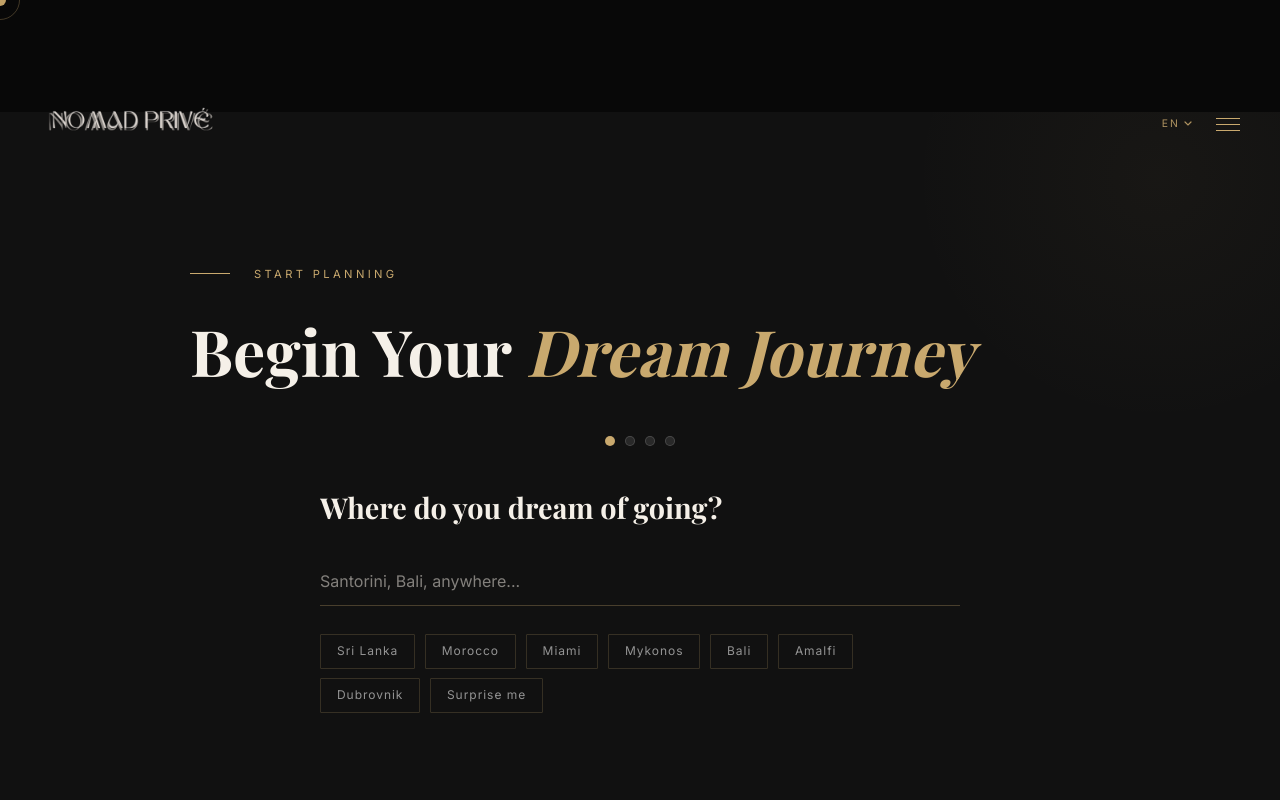
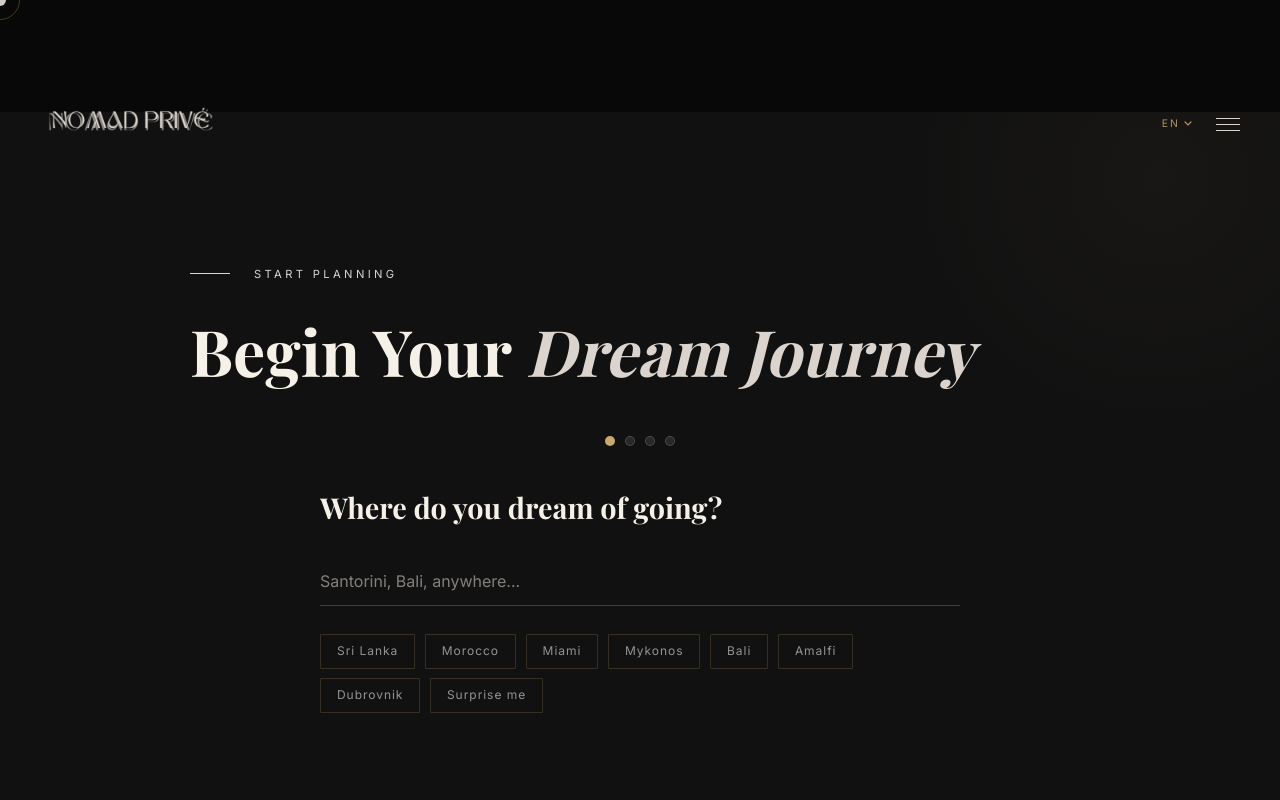
Before and after one commit to LordMajor2000/nomad-prive, a Next.js app: page /en/contact in a window 1280 px wide. Shown: the top 800 px of the page. Built offline with nearby package versions, Linux system fonts and the light colour scheme.

Commit message:
fix locale page, remove map/blog from home, packages first, new colors, referral field

```diff
--- a/app/[locale]/page.tsx
+++ b/app/[locale]/page.tsx
@@ -5,11 +5,8 @@ import Navigation from "@/components/Navigation";
 import Preloader from "@/components/Preloader";
 import HeroSection from "@/components/HeroSection";
 import ServicesStrip from "@/components/ServicesStrip";
-import WorldMap from "@/components/WorldMap";
+import PackagesPreview from "@/components/PackagesPreview";
 import AboutSection from "@/components/AboutSection";
-import DestinationsPreview from "@/components/DestinationsPreview";
-import PackagesPreview from "@/components/PackagesPreview";
-import BlogPreview from "@/components/BlogPreview";
 import QuizCTA from "@/components/QuizCTA";
 import ContactSection from "@/components/ContactSection";
 import Footer from "@/components/Footer";
@@ -26,11 +23,8 @@ export default function LocaleHome() {
         <Navigation />
         <HeroSection />
         <ServicesStrip />
-        <WorldMap />
+        <PackagesPreview />
         <AboutSection />
-        <DestinationsPreview />
-        <PackagesPreview />
-        <BlogPreview />
         <QuizCTA />
         <ContactSection />
         <Footer />
--- a/app/globals.css
+++ b/app/globals.css
@@ -4,11 +4,11 @@
   --bg-primary: #080808;
   --bg-surface: #111111;
   --bg-surface-2: #161616;
-  --gold-primary: #C9A96E;
-  --gold-light: #E8D5B0;
+  --gold-primary: #DBD4CE;
+  --gold-light: #EDEAE3;
   --cream: #F5F0E8;
   --muted: #888880;
-  --border: rgba(201, 169, 110, 0.2);
+  --border: rgba(219, 212, 206, 0.2);
 }
 
 @theme inline {
--- a/components/PlanningForm.tsx
+++ b/components/PlanningForm.tsx
@@ -34,6 +34,7 @@ interface FormData {
   email: string;
   phone: string;
   message: string;
+  referral: string;
 }
 
 const initialForm: FormData = {
@@ -47,6 +48,7 @@ const initialForm: FormData = {
   email: "",
   phone: "",
   message: "",
+  referral: "",
 };
 
 const slideVariants = {
@@ -519,6 +521,16 @@ export default function PlanningForm() {
                   />
                 </div>
                 <div>
+                  <label style={labelStyle}>Who referred you to us? *</label>
+                  <input
+                    type="text"
+                    placeholder="Name of the person who recommended us"
+                    value={formData.referral}
+                    onChange={(e) => setFormData({ ...formData, referral: e.target.value })}
+                    style={inputStyle}
+                  />
+                </div>
+                <div>
                   <label style={labelStyle}>Tell us more about your dream trip (optional)</label>
                   <textarea
                     rows={4}
```
Also changed, not shown: AURA.jpeg (added).
